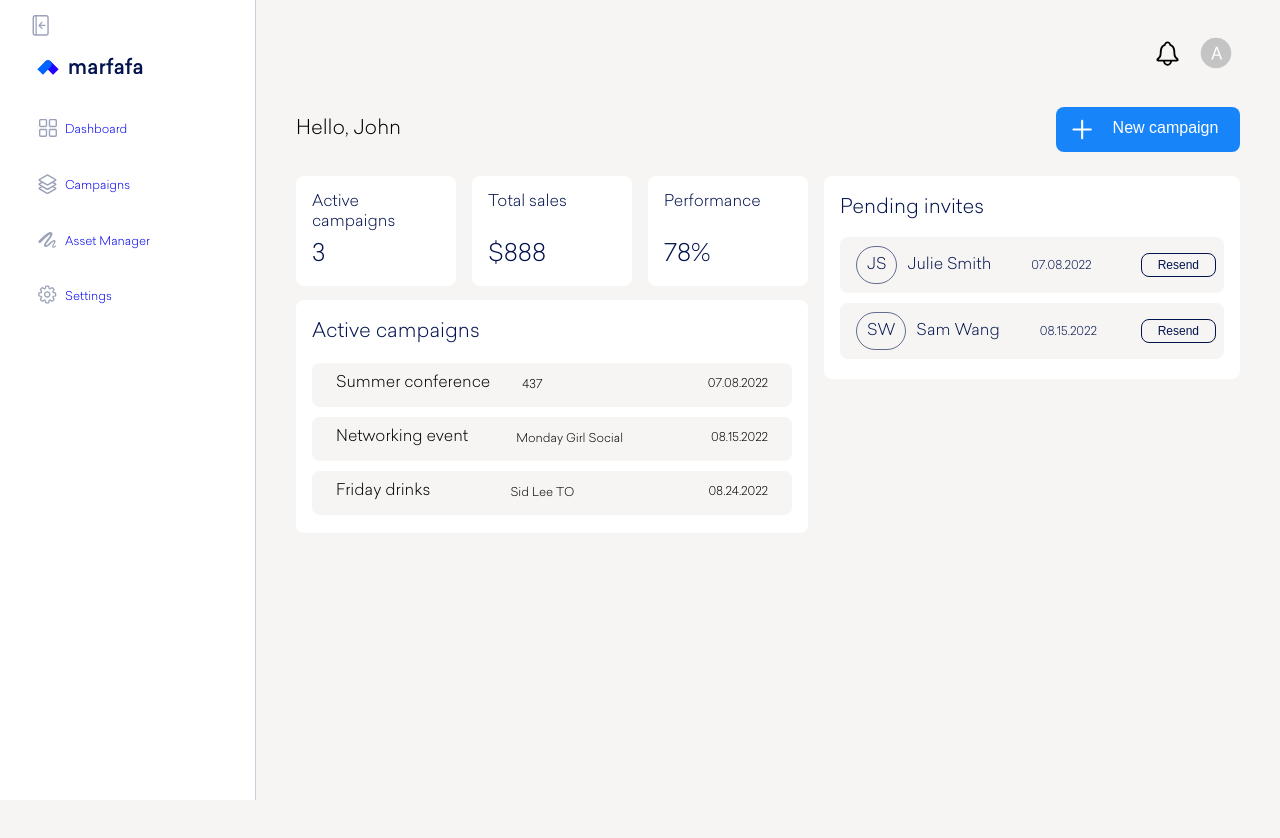
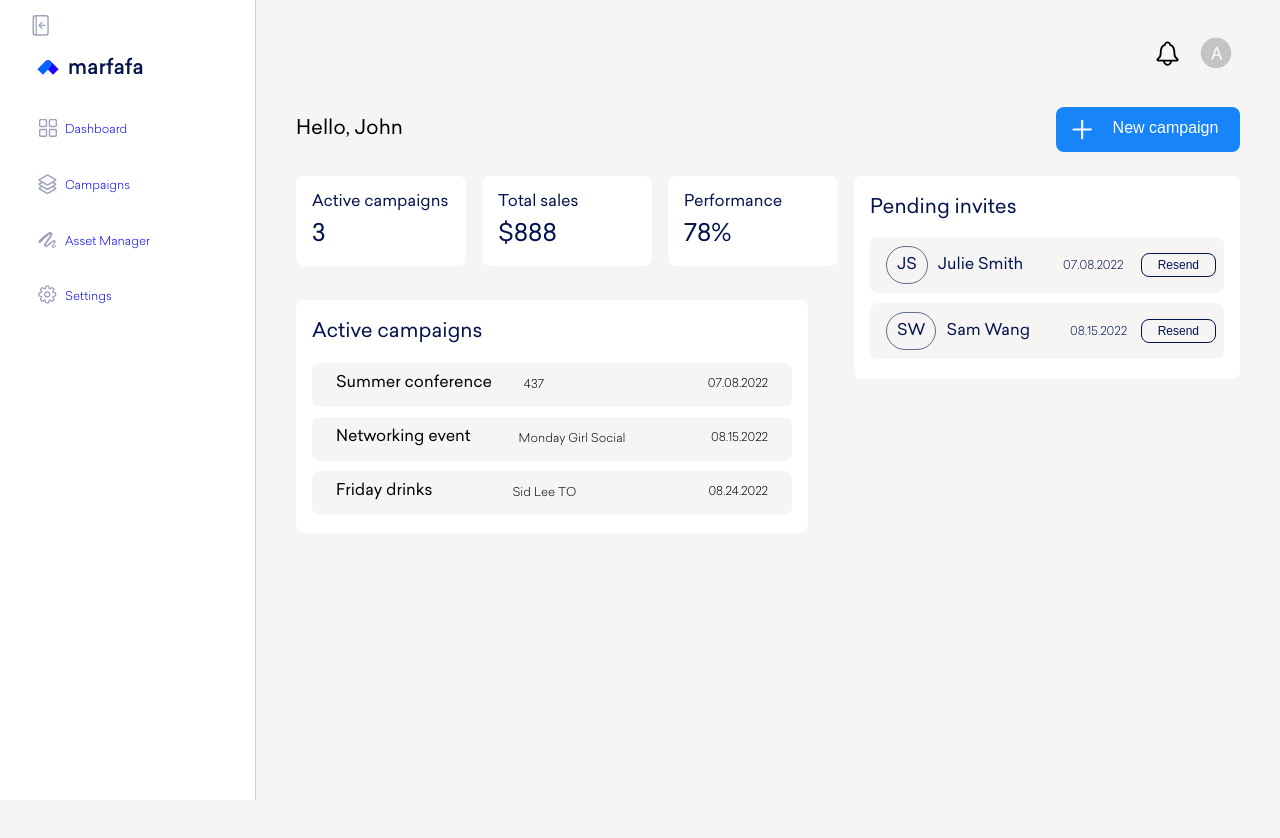
Before and after one commit to eddie-fashioni/marfafa, a React (Create React App) app: page / in a window 1280 px wide. Shown: the top 838 px of the page. Built offline with nearby package versions, Linux system fonts and the light colour scheme.

Commit message:
Fixed font rendering issue

```diff
--- a/src/components/ActiveCampaigns/ActiveCampaigns.scss
+++ b/src/components/ActiveCampaigns/ActiveCampaigns.scss
@@ -17,6 +17,7 @@
 
   &-title {
     font-size: 20px;
+    font-weight: 500;
     color: $primary-color-navy;
     padding-bottom: 8px;
   }
@@ -53,6 +54,7 @@
 
   &-name {
     font-size: 16px;
+    font-weight: 500;
     padding-bottom: 4px;
   }
 
--- a/src/components/AddedRecipients/AddedRecipients.scss
+++ b/src/components/AddedRecipients/AddedRecipients.scss
@@ -13,9 +13,9 @@
   &-name {
     display: flex;
     background-color: $primary-color-white;
-    padding: 8px 16px;
+    padding: 16px 16px 8px 16px;
+    font-weight: 500;
     @include tablet {
-      padding-top: 16px;
       font-size: 24px;
     }
   }
@@ -30,6 +30,10 @@
     justify-content: space-between;
     background-color: $primary-color-white;
     padding: 8px 16px;
+
+    &__name {
+      font-weight: 500;
+    }
 
     &__id {
       display: flex;
--- a/src/components/AllCampaigns/AllCampaigns.scss
+++ b/src/components/AllCampaigns/AllCampaigns.scss
@@ -9,6 +9,7 @@
 
   &-title {
     font-size: 20px;
+    font-weight: 500;
     color: $primary-color-navy;
     padding: 16px 0 8px 16px;
   }
@@ -35,6 +36,7 @@
 
   &-name {
     font-size: 20px;
+    font-weight: 500;
     padding-bottom: 4px;
   }
 
--- a/src/components/CampaignOptions/CampaignOptions.scss
+++ b/src/components/CampaignOptions/CampaignOptions.scss
@@ -41,12 +41,15 @@
     @include tablet {
       background-color: $primary-color-grey;
       position: absolute;
-      width: 120px;
+      width: 125px;
       padding: 0;
       margin: 0;
-      top: 65px;
+      top: 85px;
       right: 10px;
       font-weight: 400;
+    }
+    @include desktop {
+      display: none;
     }
   }
 
@@ -64,17 +67,21 @@
     @include tablet {
       background-color: $primary-color-grey;
       position: absolute;
-      width: 120px;
+      width: 125px;
       padding: 0;
       margin: 0;
-      top: 65px;
+      top: 85px;
       right: 5px;
       font-weight: 400;
+    }
+    @include desktop {
+      display: none;
     }
   }
 
   &-border {
     border-bottom: 1px solid #03134d33;
+    font-weight: 500;
     @include tablet {
       border: none;
       display: flex;
@@ -122,6 +129,13 @@
     }
   }
 
+  &-desktop {
+    display: none;
+    @include desktop {
+      display: block;
+    }
+  }
+
   #nameInput,
   #emailInput {
     border: 0.5px solid $primary-color-navy;
--- a/src/components/CampaignStats/CampaignStats.scss
+++ b/src/components/CampaignStats/CampaignStats.scss
@@ -2,6 +2,7 @@
 @use "../../assets/styles/mixins" as *;
 
 .stats {
+  font-weight: 500;
   @include tablet {
     padding-left: 16px;
   }
@@ -13,15 +14,16 @@
   &-section {
     display: flex;
     justify-content: space-between;
-    padding: 8px 16px;
+    padding: 12px 16px 0px 16px;
     font-size: 16px;
     color: $primary-color-navy;
     background-color: $primary-color-white;
     @include tablet {
       flex-direction: column;
-      width: 160px;
+      width: 170px;
       margin-bottom: 16px;
       border-radius: 8px;
+      padding-bottom: 8px;
       gap: 0.5rem;
     }
     @include desktop {
--- a/src/components/CampaignSummary/CampaignSummary.scss
+++ b/src/components/CampaignSummary/CampaignSummary.scss
@@ -10,6 +10,7 @@
     justify-content: space-between;
     padding: 8px 16px;
     font-size: 16px;
+    font-weight: 500;
     color: $primary-color-navy;
 
     &__border {
--- a/src/components/PageHeader/PageHeader.scss
+++ b/src/components/PageHeader/PageHeader.scss
@@ -18,6 +18,9 @@
     align-items: center;
     justify-content: space-between;
     padding-bottom: 8px;
+    @include tablet {
+      padding-bottom: 24px;
+    }
     @include desktop {
       padding: 24px;
     }
--- a/src/components/PaymentOptions/PaymentOptions.scss
+++ b/src/components/PaymentOptions/PaymentOptions.scss
@@ -22,6 +22,7 @@
 
   &__title {
     font-size: 20px;
+    font-weight: 500;
     padding: 16px;
   }
 
--- a/src/components/PendingInvites/PendingInvites.scss
+++ b/src/components/PendingInvites/PendingInvites.scss
@@ -26,6 +26,7 @@
 
   &-title {
     font-size: 20px;
+    font-weight: 500;
     padding-bottom: 16px;
     position: absolute;
     @include tablet {
@@ -69,6 +70,7 @@
     border: 0.5px solid rgba(3, 19, 77, 0.6);
     border-radius: 50px;
     padding: 10px;
+    font-weight: 500;
   }
 
   &-details {
@@ -77,6 +79,10 @@
     @include tablet {
       flex-direction: row;
       align-items: flex-end;
+    }
+
+    &__name {
+      font-weight: 500;
     }
 
     &__date {
--- a/src/components/RecipientsInfo/RecipientsInfo.scss
+++ b/src/components/RecipientsInfo/RecipientsInfo.scss
@@ -49,6 +49,7 @@
     border: 0.5px solid rgba(3, 19, 77, 0.6);
     border-radius: 50px;
     padding: 10px;
+    font-weight: 500;
   }
 
   &-details {
@@ -59,6 +60,10 @@
       flex-direction: row;
       gap: 1.5rem;
     }
+  }
+
+  &__name {
+    font-weight: 500;
   }
 
   &__email {
--- a/src/pages/CampaignDetails/CampaignDetails.scss
+++ b/src/pages/CampaignDetails/CampaignDetails.scss
@@ -25,6 +25,10 @@
     &__campaign {
       font-size: 20px;
     }
+
+    &__company {
+      font-weight: 400;
+    }
   }
   &-icon {
     padding-left: 20px;
--- a/src/pages/Dashboard/Dashboard.scss
+++ b/src/pages/Dashboard/Dashboard.scss
@@ -16,6 +16,7 @@
   }
 
   &-greeting {
+    font-weight: 500;
     padding-bottom: 20px;
 
     &__message {
```
